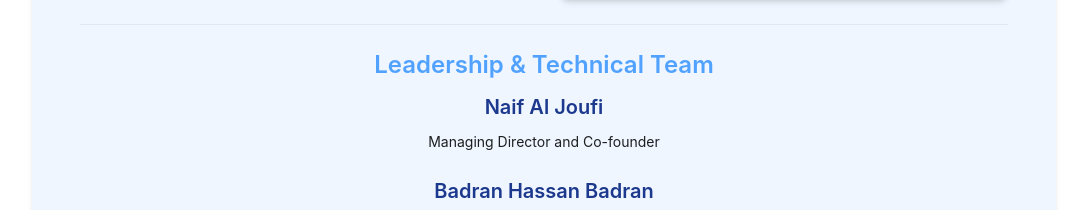
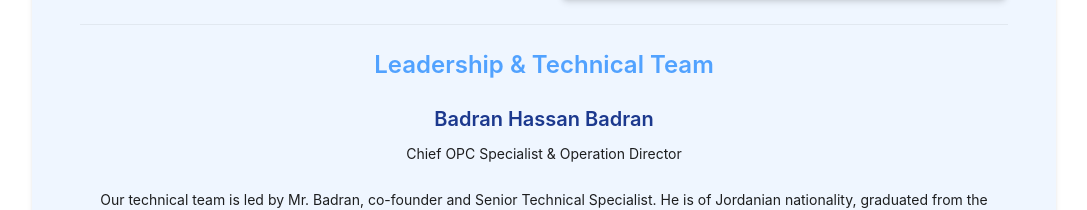
Before and after one commit to GowthamArya/atrafi-poc, a Next.js app: page /about in a window 1280 px wide. Shown: the part 1147-1357 px from the top of the page, without its empty margins (96-1183 px from the left). Built offline with nearby package versions, Linux system fonts and the light colour scheme; what @ant-design/nextjs-registry would draw is missing.

Commit message:
Update page.tsx

```diff
--- a/app/about/page.tsx
+++ b/app/about/page.tsx
@@ -76,12 +76,6 @@ export default function AboutUs() {
       </Title>
 
       <div className="text-center mb-10">
-          <Title level={4} className="!text-blue-900 mb-3 font-semibold">
-            Naif Al Joufi
-          </Title>
-          <Paragraph className="text-gray-700 text-lg leading-relaxed">
-            Managing Director and Co-founder<br />
-          </Paragraph>
 
           <Title level={4} className="!text-blue-900 mb-3 font-semibold mt-6">
             Badran Hassan Badran
```
